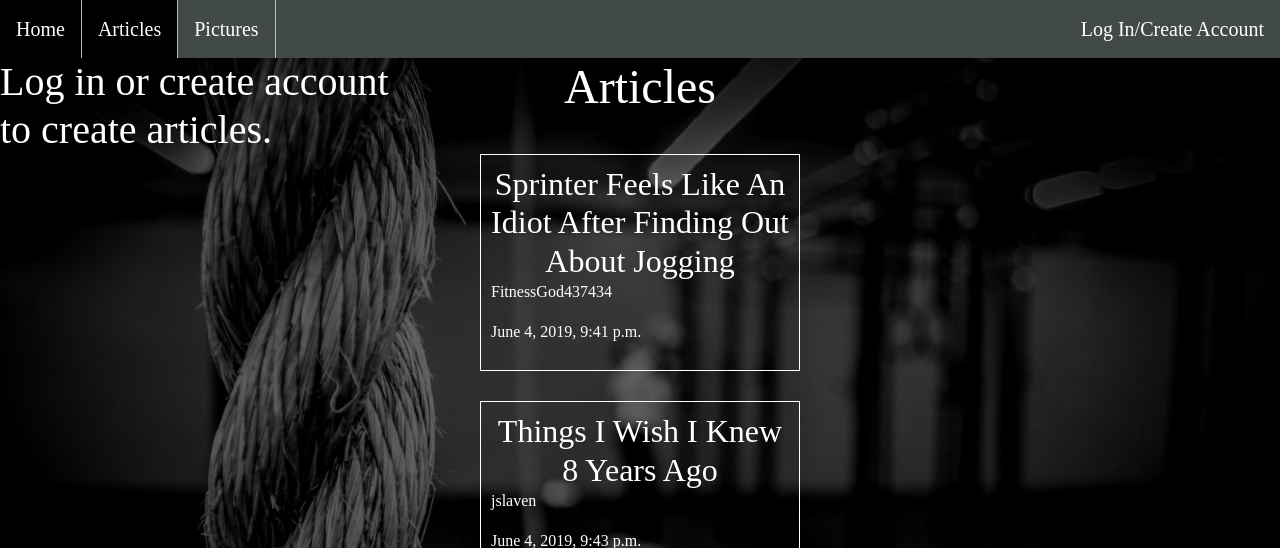
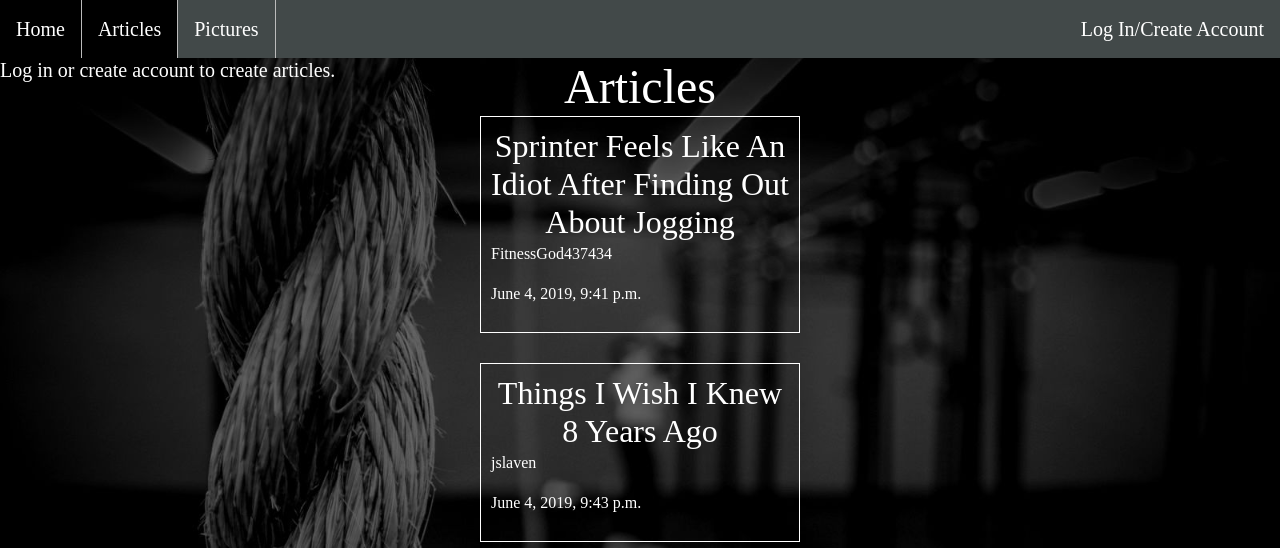
Before and after one commit to bradywhildin/BigMuscle, a Django app: page /articles/ in a window 1280 px wide. Shown: the top 548 px of the page. Run offline with Django 3.2, Linux system fonts and the light colour scheme; data comes from the database, SQL or seed files in the repository; some libraries are stand-ins or nearby versions.

Commit message:
Made font smaller in parts

```diff
--- a/articles/templates/articles/article_create.html
+++ b/articles/templates/articles/article_create.html
@@ -23,7 +23,7 @@ authors: Nizom Djuraev, Brady Whildin, Jeremy Slaven -->
 </ul>
 <head>
     <meta charset="UTF-8">
-    <title>Title</title>
+    <title>Create Article</title>
 </head>
 
 <font color="white">
@@ -46,9 +46,7 @@ authors: Nizom Djuraev, Brady Whildin, Jeremy Slaven -->
 body {
 		background-image: url(/static/HomeBackground.jpg);
 		background-repeat: no-repeat;
-		background-attachment: fixed;
-		background-position: 50% 5%;
-		background-color: #e3e6ea;
+		background-color: black;
 		background-size: cover;
 	}
 </style>
--- a/articles/templates/articles/article_list.html
+++ b/articles/templates/articles/article_list.html
@@ -82,7 +82,7 @@ authors: Nizom Djuraev, Brady Whildin -->
         </a>
 
         {% else %}
-        <h1>Log in or create account to create articles.</h1>
+        <h1 class="logInCreate">Log in or create account to create articles.</h1>
         {% endif %}
 
         <h2 align="center" size="40"><font size="40">Articles</font></h2>
--- a/fitnesstracker/templates/fitnesstracker/fitnesstracker_data.html
+++ b/fitnesstracker/templates/fitnesstracker/fitnesstracker_data.html
@@ -77,7 +77,7 @@ authors: Benjamin Woodatch, Brady Whildin -->
         </a>
 
         {% else %}
-        <h1>Log in or create account to add pictures.</h1>
+        <h1 class="logInCreate">Log in or create account to add pictures.</h1>
         {% endif %}
 
         <h2 align="center" size="40"><font size="40">Pictures</font></h2>
--- a/templates/base_layouts.html
+++ b/templates/base_layouts.html
@@ -68,6 +68,10 @@ body {
     background-color: black;
 }
 
+.logInCreate {
+    font-size: 20px
+}
+
 a, a:hover, a:visited{
   color:#fff;
   text-decoration: none;
```
